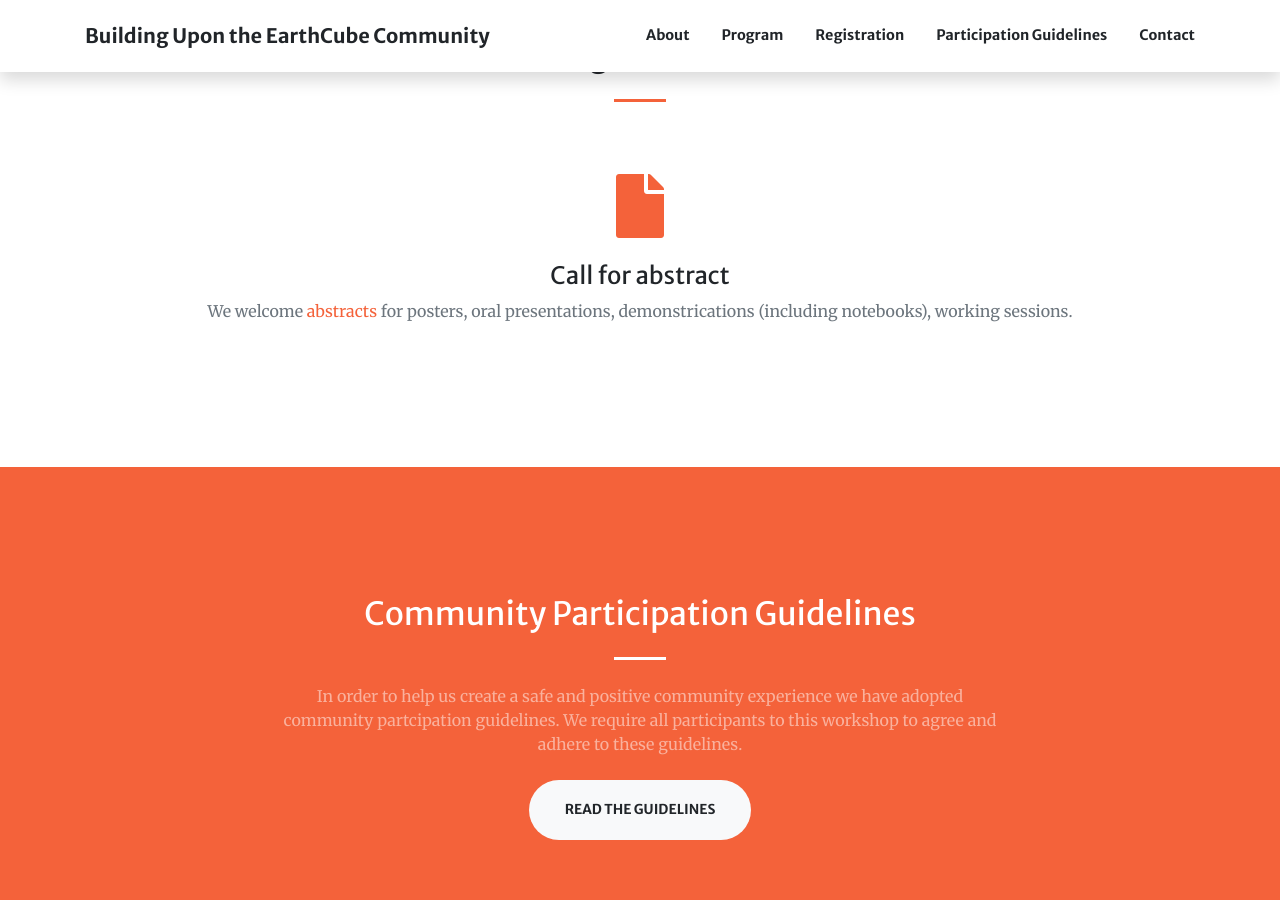
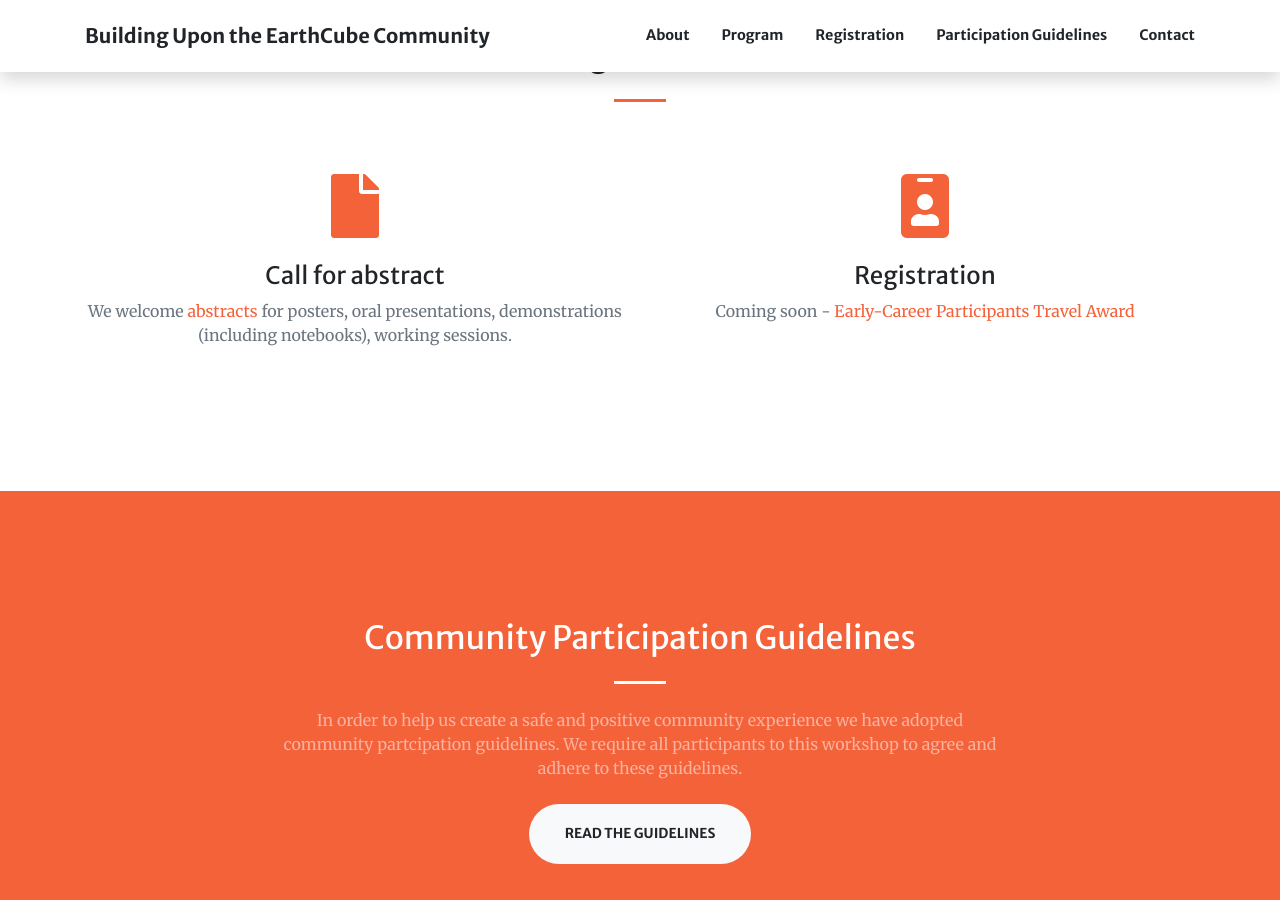
Before and after one commit to isi-usc-edu/building-upon-the-earthcube-community, a Jekyll site: the page built from index.md, in a window 1280 px wide and 900 px high, scrolled down 1633 px. Built offline with Jekyll 4.4.1, drawn with Linux system fonts in a browser that asks for light colours.

Commit message:
Update index.md

```diff
--- a/index.md
+++ b/index.md
@@ -37,12 +37,12 @@
     title: Meeting Information
     services:
       - title: Call for abstract
-        text: We welcome [abstracts](/building-upon-the-earthcube-community/program) for posters, oral presentations, demonstrications (including notebooks), working sessions.
+        text: We welcome [abstracts](/building-upon-the-earthcube-community/program) for posters, oral presentations, demonstrations (including notebooks), working sessions.
         icon: fa-file
         #url: /building-upon-the-earthcube-community/program
-      #- title: Registration
-      #  text: Coming soon - [Early-Career Participants Travel Award](/building-upon-the-earthcube-community/registation#travelawards)
-      #  icon: fa-id-badge
+      - title: Registration
+        text: Coming soon - [Early-Career Participants Travel Award](/building-upon-the-earthcube-community/registation#travelawards)
+        icon: fa-id-badge
       #- title: Venue
       #  text: [Information Sciences Institute](https://www.isi.edu) - 4676 Admiralty Way, Marina Del Rey, CA 90292
       #  icon: fa-building
```
